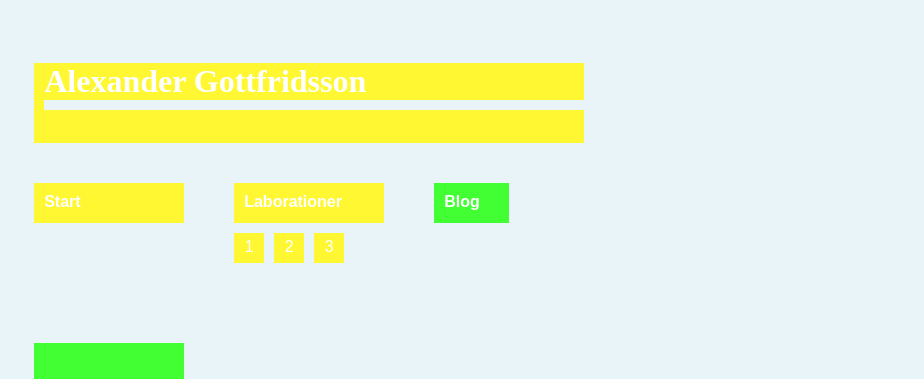
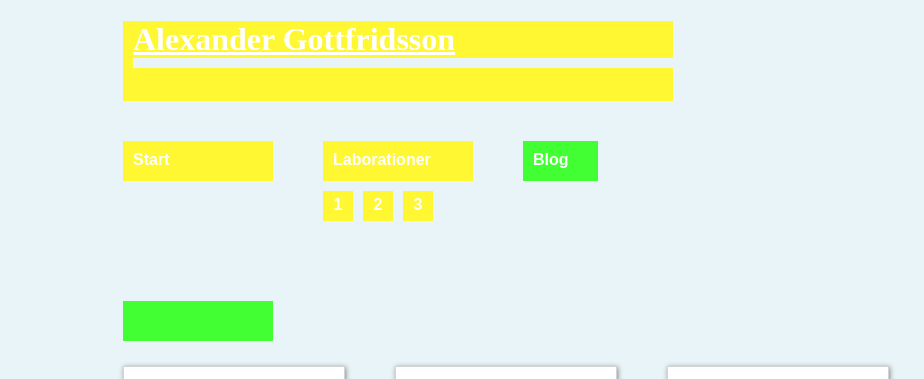
Before and after one commit to ag222ie/1DV435_ag222ie, a plain HTML site: page index.html in a window 1280 px wide. Shown: the top 379 px of the page, without its empty margins (37-961 px from the left). Drawn offline with Linux system fonts and the light colour scheme.

Commit message:
Fixar inför lab 2

```diff
--- a/css/mainstyle.css
+++ b/css/mainstyle.css
@@ -16,7 +16,7 @@ h1, h2, h3, h4 {
     border-bottom: 10px solid #e9f4f8;
 }
 
-u {
+ul {
     text-decoration: none;
 }
 
@@ -42,10 +42,11 @@ a {
 }
 
 #wrapper {
-    width: auto;
+    width: 960px;
     height: auto;
-    margin-top: 5%;
-    margin-left: 5%;
+     margin: 0 auto;
+
+
 }
 
 #header {
@@ -70,7 +71,6 @@ a {
 
     #menu a {
         color: white;
-        display: block;
     }
 
 .menublock {
@@ -81,13 +81,21 @@ a {
     margin-right: 50px;
     float: left;
 }
-
     .menublock h2 {
         font-family: Myriad Pro, Arial;
         font-size: 1em;
         font-style: normal;
     }
 
+.menublock_start{
+    width: 150px;
+    height: 40px;
+    background-color: #fff732;
+    margin-top: 40px;
+    margin-right: 50px;
+    float: left;
+
+}
 .menublock_blog {
     width: 75px;
     height: 40px;
@@ -96,6 +104,13 @@ a {
     margin-right: 50px;
     float: left;
 }
+
+.menublock_start:hover, .menublock_blog:hover, .labslink:hover{
+    text-decoration: underline;
+}
+
+
+
 
 #labswrapper {
     width: 150px;
@@ -115,10 +130,11 @@ a {
 
     .labslink p {
         font-family: Myriad Pro, Arial;
-        font-style: normal;
+        font-weight: bolder;
         margin-top: 5px;
         text-align: center;
         color: white;
+
     }
 
 
--- a/index.html
+++ b/index.html
@@ -13,33 +13,33 @@
                 <u>Alexander Gottfridsson</u></h1>
         </div>
         <div id="menu">
-            <div class="menublock">
+           <a href="index.html"> <div class="menublock_start">
                 <h2>
-                    <a href="index.html">Start</a></h2>
-            </div>
+                    Start</h2>
+            </div></a>
             <div class="menublock">
                 <h2>Laborationer</h2>
             </div>
-            <div class="menublock_blog">
+            <a href="#blog"><div class="menublock_blog">
                 <h2>
-                    <a href="#blog">Blog</a></h2>
-            </div>
-            <div id="labswrapper">
+                    Blog</h2>
+            </div></a>
+            <a href="pages/lab1.html"><div id="labswrapper">
                 <div class="labslink">
                     <p>
-                        <a href="pages/lab1.html">1</a>
+                        1
                     </p>
-                </div>
-                <div class="labslink">
+                </div></a>
+                <a href="pages/lab2.html"><div class="labslink">
                     <p>
-                        <a href="pages/lab2.html">2</a>
+                        2
                     </p>
-                </div>
-                <div class="labslink">
+                </div></a>
+                <a href="pages/lab3.html"><div class="labslink">
                     <p>
-                        <a href="pages/lab3.html">3</a>
+                        3
                     </p>
-                </div>
+                </div></a>
             </div>
         </div>
         <div id="blogwrapper">
@@ -52,7 +52,6 @@
                     <img class="blogimage" src="pics/logo.png" alt="Alternate Text" />
                 </a>
                 <p>Sidan är nu validerad, och nu finns även logotyp .png format. Och även laboration 1 slutförd.</p>
-
                 <p class="date">
                     2013-11-23
                 </p>
```
